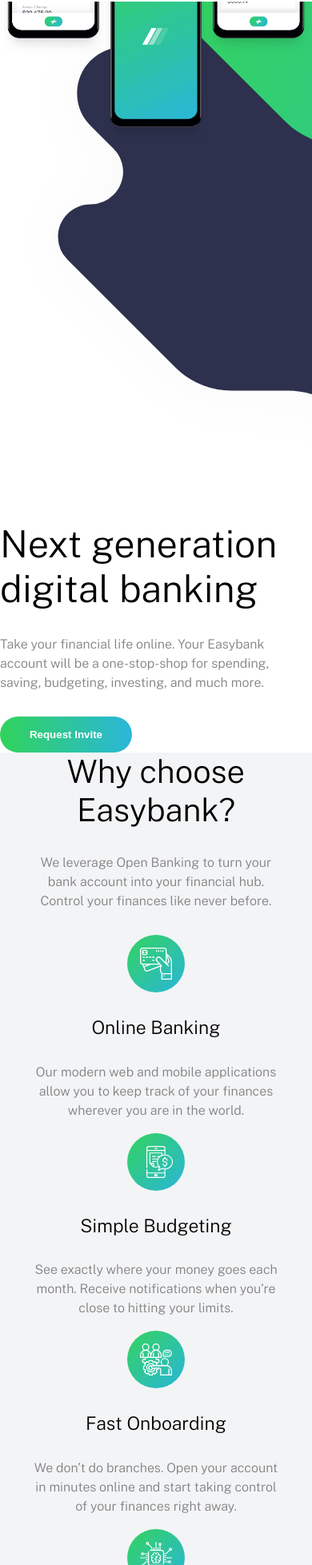
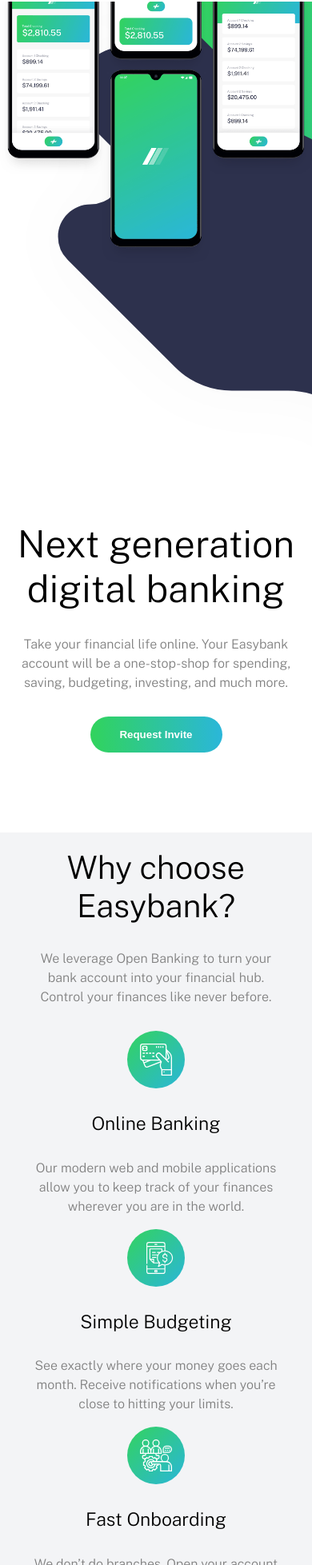
Before and after one commit to jim9112/easybank-landing-page, a plain HTML site: page index.html in a window 390 px wide. Shown: the part 43-2000 px from the top of the page at 80% size. Drawn offline with nearby package versions, Linux system fonts and the light colour scheme.

Commit message:
fixed image resizing on smallest screens

```diff
--- a/style.css
+++ b/style.css
@@ -63,6 +63,10 @@
     font-weight: 300;
 }
 
+
+.header {
+    /* margin-left: 150px; */
+}
 /* helper classes */
 .card-container {
     display: grid;
@@ -96,7 +100,7 @@
 }
 .cta {
     max-width: 440px;
-    padding-left: 160px;
+    padding-left: 100px;
     padding-top: 160px;
 }
 .cta h1 {
@@ -120,7 +124,8 @@
     min-height: 650px;
     background: var(--light-grayish-blue);
     display: grid;
-    justify-content: center;
+    /* justify-content: center; */
+    padding: 100px;
 }
 
 /* articles */
@@ -128,7 +133,8 @@
     min-height: 650px;
     background: var(--very-light-gray);
     display: grid;
-    justify-content: center;
+    /* justify-content: center; */
+    padding: 100px;
 }
 
 .article-card {
@@ -182,6 +188,8 @@
         order: 2;
         padding: 0px;
         margin: auto;
+        text-align: center;
+        padding-bottom: 100px;
     }
     .cta-image {
         order: 1;
@@ -207,9 +215,18 @@
     .card img {
         justify-self: center;
     }
+    .cta-image img {
+        top: -150px;
+    }
     .header {
         width: 80%;
         margin: auto;
         text-align: center;
     }
+    #why-choose {
+        padding: 20px 0px;
+    }
+    #articles {
+        padding: 20px 0px;
+    }
 }
```
